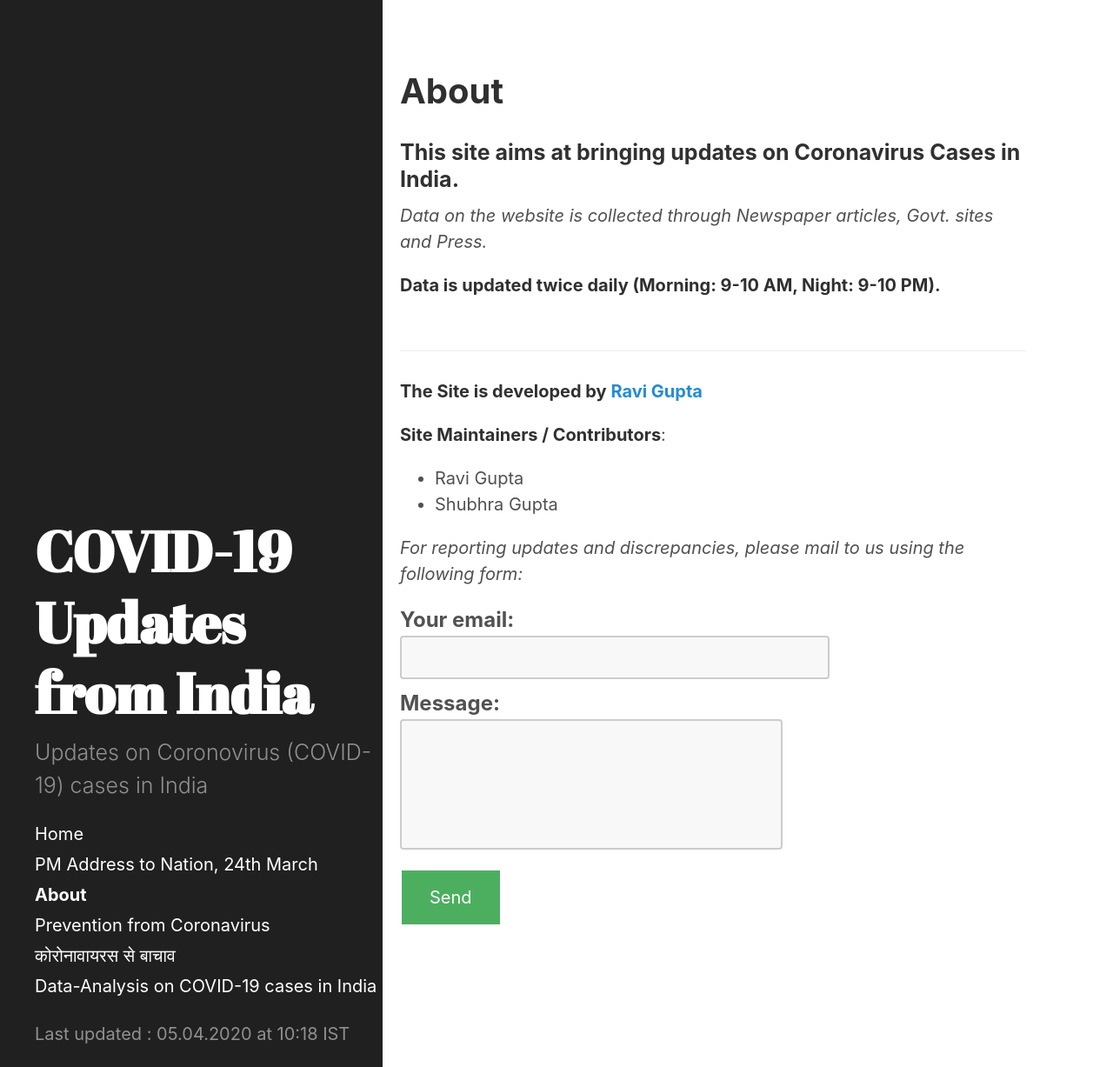
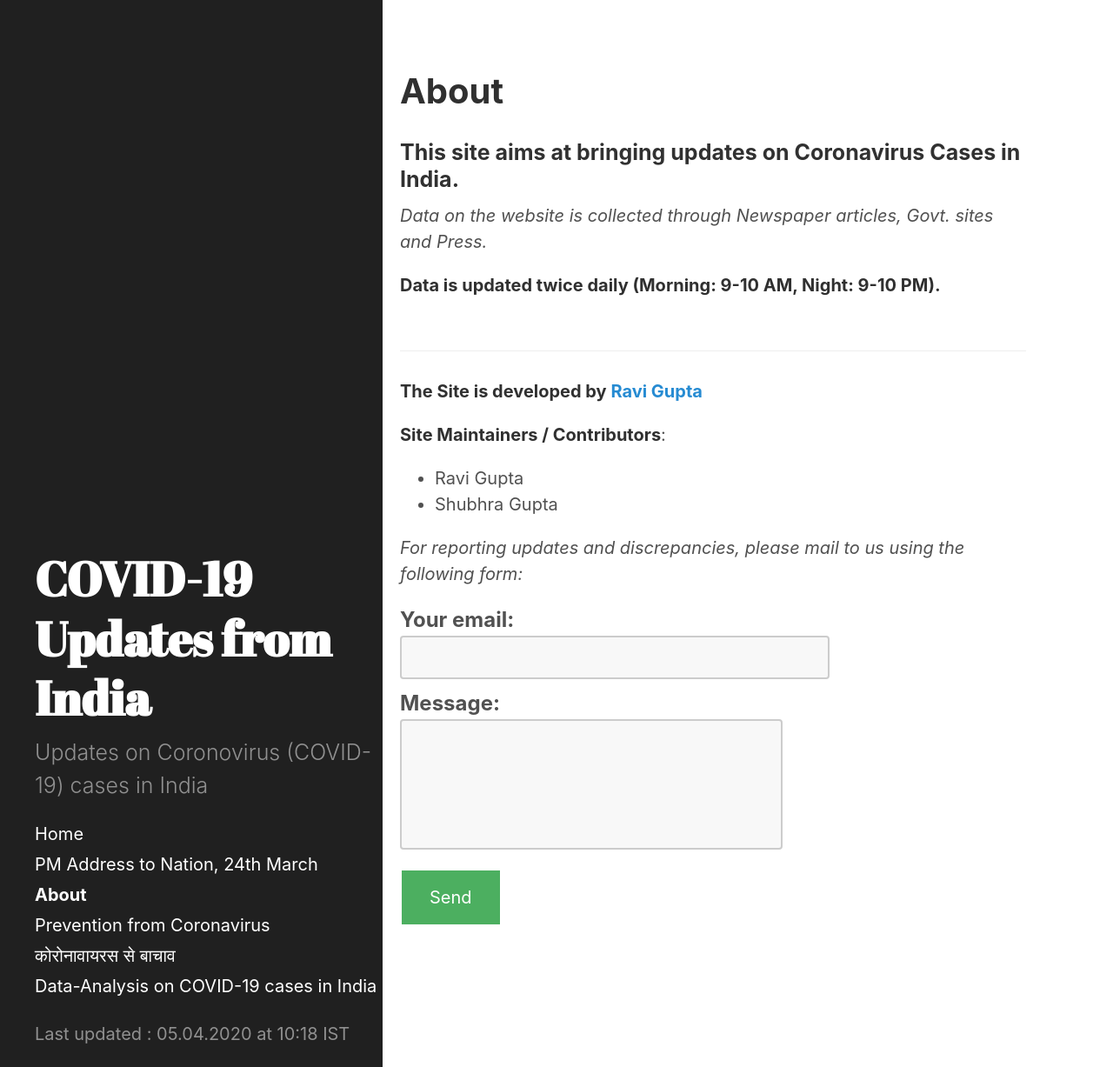
Before and after one commit to bhooraj/covid19updates-india, a Jekyll site: the page built from about.md, in a window 1280 px wide and 1227 px high. Shown: the whole window at 87% size. Built offline with Jekyll 4.4.1, drawn with Linux system fonts in a browser that asks for light colours.

Commit message:
Added custom.css to override font size.

```diff
--- a/_includes/head.html
+++ b/_includes/head.html
@@ -19,6 +19,7 @@
   <link rel="stylesheet" href="{{ '/public/css/poole.css' | relative_url }}">
   <link rel="stylesheet" href="{{ '/public/css/syntax.css' | relative_url }}">
   <link rel="stylesheet" href="{{ '/public/css/hyde.css' | relative_url }}">
+  <link rel="stylesheet" href="{{ '/public/css/custom.css' | relative_url }}">
   <link rel="stylesheet" href="{{ '/public/css/forms.css' | relative_url }}">
   {% if page.language == "Hindi" %}
   <link href="https://fonts.googleapis.com/css2?family=Hind&display=swap" rel="stylesheet">
--- /dev/null
+++ b/public/css/custom.css
@@ -0,0 +1,6 @@
+.sidebar-about h1 {
+  color: #fff;
+  margin-top: 0;
+  font-family: "Abril Fatface", serif;
+  font-size: 2.75rem;
+}
```
